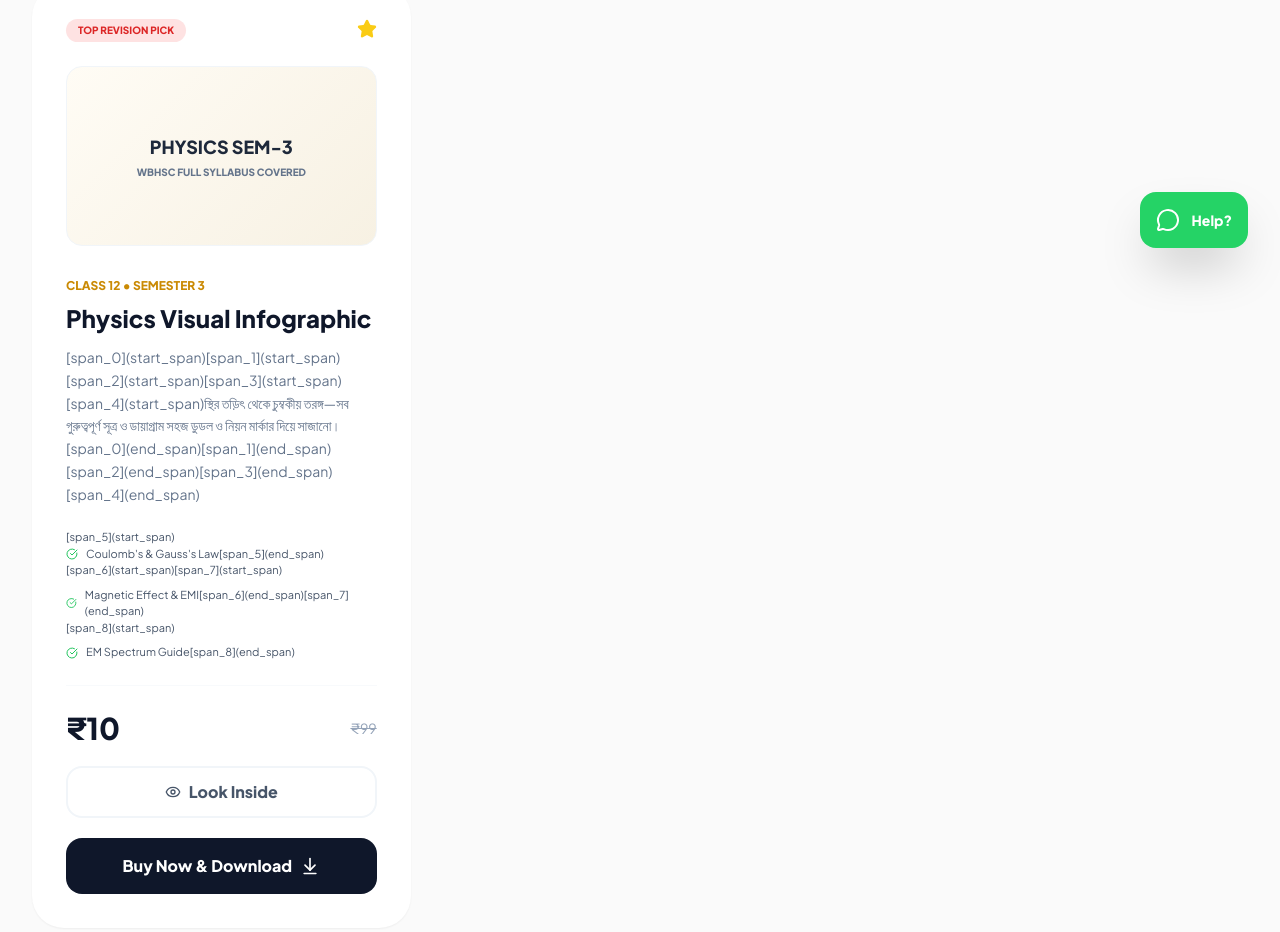
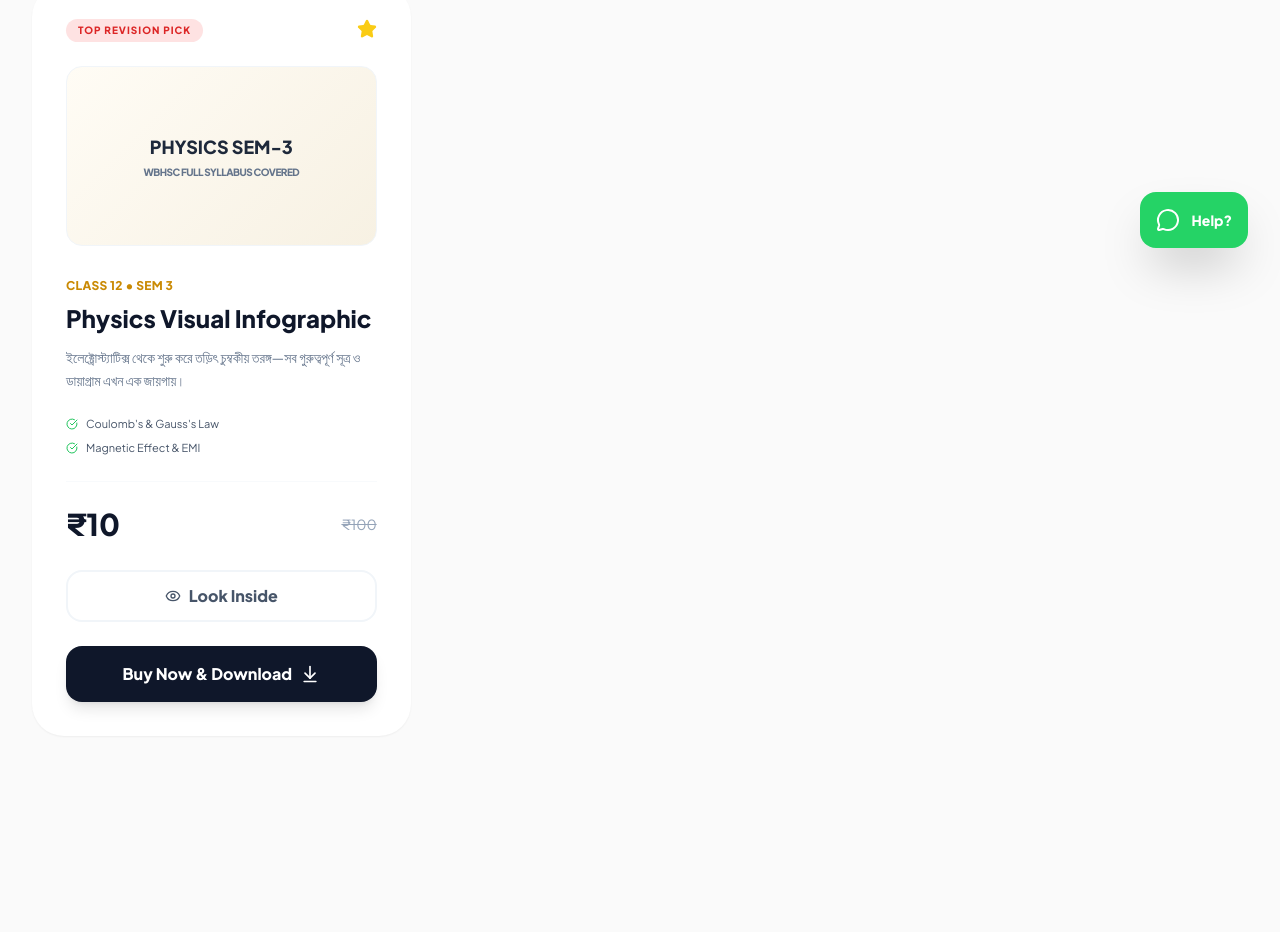
Before and after one commit to studylife0987-glitch/doodle-notes-store, a plain HTML site: page index.html in a window 1280 px wide. Shown: the part 520-1452 px from the top of the page. After the commit the page ends 1384 px from the top, so only its background shows below. Drawn offline with nearby package versions, Linux system fonts and the light colour scheme.

Commit message:
Enhance product card and modal styles
Refactor product card layout and improve animations. Update cart badge and preview modal styles.

```diff
--- a/index.html
+++ b/index.html
@@ -14,6 +14,8 @@
         .product-card { transition: all 0.4s cubic-bezier(0.4, 0, 0.2, 1); }
         .product-card:hover { transform: translateY(-10px); box-shadow: 0 30px 60px -12px rgba(0,0,0,0.12); }
         .premium-gradient { background: linear-gradient(135deg, #fffcf5 0%, #f7f1e3 100%); }
+        .cart-badge { animation: pop 0.3s ease-out; }
+        @keyframes pop { 0% { transform: scale(1); } 50% { transform: scale(1.4); } 100% { transform: scale(1); } }
         .float-btn { animation: bounce 2s infinite; }
         @keyframes bounce { 0%, 20%, 50%, 80%, 100% {transform: translateY(0);} 40% {transform: translateY(-10px);} 60% {transform: translateY(-5px);} }
     </style>
@@ -27,25 +29,22 @@
 
     <div id="preview-modal" class="hidden fixed inset-0 z-[110] flex items-center justify-center p-4">
         <div class="absolute inset-0 bg-slate-900/80 backdrop-blur-md" onclick="closePreview()"></div>
-        <div class="relative bg-white w-full max-w-2xl rounded-[32px] overflow-hidden shadow-2xl">
-            <button onclick="closePreview()" class="absolute top-4 right-4 z-10 bg-white/80 p-2 rounded-full hover:bg-white shadow-sm">
+        <div class="relative bg-white w-full max-w-2xl rounded-[32px] overflow-hidden shadow-2xl transform transition-all">
+            <button onclick="closePreview()" class="absolute top-4 right-4 z-10 bg-white/80 p-2 rounded-full hover:bg-white">
                 <i data-lucide="x" class="w-6 h-6"></i>
             </button>
-
-            <div class="relative h-[450px] bg-white flex items-center justify-center overflow-hidden">
-                <img id="slider-img" src="" class="max-h-full max-w-full object-contain p-2" alt="Note Preview">
-
-                <button onclick="changeSlide(-1)" class="absolute left-2 p-2 bg-slate-100 hover:bg-slate-200 rounded-full transition-all">
+            <div class="relative h-[450px] bg-slate-100 flex items-center justify-center">
+                <img id="slider-img" src="" class="h-full w-full object-contain p-4" alt="Note Preview">
+                <button onclick="changeSlide(-1)" class="absolute left-4 p-3 bg-white/90 rounded-full shadow-lg hover:bg-white">
                     <i data-lucide="chevron-left" class="w-6 h-6"></i>
                 </button>
-                <button onclick="changeSlide(1)" class="absolute right-2 p-2 bg-slate-100 hover:bg-slate-200 rounded-full transition-all">
+                <button onclick="changeSlide(1)" class="absolute right-4 p-3 bg-white/90 rounded-full shadow-lg hover:bg-white">
                     <i data-lucide="chevron-right" class="w-6 h-6"></i>
                 </button>
             </div>
-
-            <div class="p-6 text-center border-t border-slate-50">
+            <div class="p-6 text-center">
                 <h3 class="text-xl font-bold text-slate-900">নোটের প্রিভিউ দেখুন</h3>
-                <p class="text-sm text-slate-500 mt-1">সম্পূর্ণ ৫ পাতার নোট পেতে ₹১০ দিয়ে এখনই কিনুন</p>
+                <p class="text-sm text-slate-500 mt-1">সম্পূর্ণ নোট পেতে ₹১০ দিয়ে এখনই কিনুন</p>
             </div>
         </div>
     </div>
@@ -60,9 +59,9 @@
                     <span class="text-2xl font-extrabold tracking-tight text-slate-900">Doodle<span class="text-yellow-500">Notes</span></span>
                 </div>
                 <div class="flex items-center gap-6">
-                    <button class="relative p-3 bg-slate-100 rounded-full" onclick="toggleCart()">
+                    <button class="relative p-3 bg-slate-100 rounded-full hover:bg-slate-200 transition-colors" onclick="toggleCart()">
                         <i data-lucide="shopping-bag" class="w-5 h-5 text-slate-700"></i>
-                        <span id="cart-count" class="hidden absolute -top-1 -right-1 flex items-center justify-center w-5 h-5 text-[10px] font-bold text-white bg-yellow-500 rounded-full border-2 border-white">0</span>
+                        <span id="cart-count" class="hidden absolute -top-1 -right-1 flex items-center justify-center w-5 h-5 text-[10px] font-bold text-white bg-yellow-500 rounded-full border-2 border-white cart-badge">0</span>
                     </button>
                 </div>
             </div>
@@ -80,70 +79,83 @@
     </section>
 
     <main class="max-w-7xl mx-auto px-6 lg:px-8 pb-32">
-        <div id="product-grid" class="grid grid-cols-1 md:grid-cols-2 lg:grid-cols-3 gap-10">
+        <div id="product-grid" class="grid grid-cols-1 md:grid-cols-2 lg:grid-cols-3 gap-10"></div>
+    </main>
+
+    <script>
+        const products = [
+            {
+                id: 1,
+                title: "Physics Visual Infographic",
+                category: "Class 12 • Sem 3",
+                price: 10,
+                tag: "Top Revision Pick",
+                desc: "ইলেক্ট্রোস্ট্যাটিক্স থেকে শুরু করে তড়িৎ চুম্বকীয় তরঙ্গ—সব গুরুত্বপূর্ণ সূত্র ও ডায়াগ্রাম এখন এক জায়গায়।"
+            }
+        ];
+
+        const previewImages = [
+            'https://via.placeholder.com/600x800?text=Electrostatics+Preview', // Replace with your actual Page 1
+            'https://via.placeholder.com/600x800?text=Current+Electricity+Preview', // Replace with your actual Page 2
+            'https://via.placeholder.com/600x800?text=Magnetism+Preview' // Replace with your actual Page 3
+        ];
+
+        let currentSlide = 0;
+        let cart = [];
+
+        function renderProducts() {
+            const grid = document.getElementById('product-grid');
+            grid.innerHTML = products.map(p => `
                 <div class="product-card bg-white rounded-[32px] p-8 flex flex-col h-full border-2 border-transparent hover:border-yellow-400 shadow-sm transition-all">
                     <div class="mb-6 flex justify-between items-start">
-                    <span class="px-3 py-1 bg-red-100 text-red-600 text-[10px] font-extrabold uppercase rounded-full">Top Revision Pick</span>
-                    <i data-lucide="star" class="w-5 h-5 fill-yellow-400 text-yellow-400"></i>
+                        <span class="px-3 py-1 bg-red-100 text-red-600 text-[10px] font-extrabold uppercase tracking-widest rounded-full">${p.tag}</span>
+                        <div class="text-slate-300"><i data-lucide="star" class="w-5 h-5 fill-yellow-400 text-yellow-400"></i></div>
                     </div>
 
-                <div class="mb-8 p-6 bg-slate-50 rounded-2xl flex flex-col items-center justify-center min-h-[180px] premium-gradient relative border border-slate-100">
+                    <div class="mb-8 p-6 bg-slate-50 rounded-2xl flex flex-col items-center justify-center min-h-[180px] premium-gradient relative overflow-hidden border border-slate-100">
                          <div class="text-center">
-                        <h4 class="font-extrabold text-slate-800 text-lg mb-1 uppercase">Physics Sem-3</h4>
-                        <p class="text-[10px] text-slate-500 uppercase font-bold">WBHSC Full Syllabus Covered</p>
+                            <h4 class="font-extrabold text-slate-800 text-lg mb-1">PHYSICS SEM-3</h4>
+                            <p class="text-[10px] text-slate-500 uppercase font-bold tracking-tighter">WBHSC Full Syllabus Covered</p>
                          </div>
                     </div>
 
                     <div class="flex-grow">
-                    <p class="text-xs font-bold text-yellow-600 mb-2 uppercase">Class 12 • Semester 3</p>
-                    <h3 class="text-2xl font-extrabold text-slate-900 mb-3">Physics Visual Infographic</h3>
-                    <p class="text-sm text-slate-500 leading-relaxed mb-6">
-                        [span_0](start_span)[span_1](start_span)[span_2](start_span)[span_3](start_span)[span_4](start_span)স্থির তড়িৎ থেকে চুম্বকীয় তরঙ্গ—সব গুরুত্বপূর্ণ সূত্র ও ডায়াগ্রাম সহজ ডুডল ও নিয়ন মার্কার দিয়ে সাজানো।[span_0](end_span)[span_1](end_span)[span_2](end_span)[span_3](end_span)[span_4](end_span)
-                    </p>
+                        <p class="text-xs font-bold text-yellow-600 mb-2 uppercase tracking-wide">${p.category}</p>
+                        <h3 class="text-2xl font-extrabold text-slate-900 mb-3">${p.title}</h3>
+                        <p class="text-sm text-slate-500 leading-relaxed mb-6">${p.desc}</p>
                         <ul class="text-[11px] space-y-2 text-slate-600 mb-6">
-                        [span_5](start_span)<li class="flex items-center gap-2"><i data-lucide="check-circle" class="w-3 h-3 text-green-500"></i> Coulomb's & Gauss's Law[span_5](end_span)</li>
-                        [span_6](start_span)[span_7](start_span)<li class="flex items-center gap-2"><i data-lucide="check-circle" class="w-3 h-3 text-green-500"></i> Magnetic Effect & EMI[span_6](end_span)[span_7](end_span)</li>
-                        [span_8](start_span)<li class="flex items-center gap-2"><i data-lucide="check-circle" class="w-3 h-3 text-green-500"></i> EM Spectrum Guide[span_8](end_span)</li>
+                            <li class="flex items-center gap-2"><i data-lucide="check-circle" class="w-3 h-3 text-green-500"></i> Coulomb's & Gauss's Law</li>
+                            <li class="flex items-center gap-2"><i data-lucide="check-circle" class="w-3 h-3 text-green-500"></i> Magnetic Effect & EMI</li>
                         </ul>
                     </div>
 
                     <div class="flex flex-col gap-3 pt-6 border-t border-slate-50">
-                    <div class="flex items-center justify-between mb-2">
-                        <span class="text-3xl font-[900] text-slate-900">₹10</span>
-                        <span class="text-sm text-slate-400 line-through">₹99</span>
+                        <div class="flex items-center justify-between mb-4">
+                            <span class="text-3xl font-[900] text-slate-900">₹${p.price}</span>
+                            <span class="text-sm text-slate-400 line-through">₹${p.price * 10}</span>
                         </div>
 
-                    <button onclick="openPreview()" class="w-full mb-2 py-3 border-2 border-slate-100 text-slate-600 rounded-2xl font-bold hover:bg-slate-50 transition-all flex justify-center items-center gap-2">
+                        <button onclick="openPreview()" class="w-full mb-3 py-3 border-2 border-slate-100 text-slate-600 rounded-2xl font-bold hover:bg-slate-50 transition-all flex justify-center items-center gap-2">
                             <i data-lucide="eye" class="w-4 h-4"></i> Look Inside
                         </button>
 
-                    <button onclick="buyNow('Physics Semester 3 Full Notes', 10)" class="w-full py-4 bg-slate-900 text-white rounded-2xl font-bold hover:bg-yellow-500 hover:text-slate-900 transition-all flex justify-center items-center gap-2">
+                        <button onclick="buyNow('${p.title}', ${p.price})" class="w-full py-4 bg-slate-900 text-white rounded-2xl font-bold hover:bg-yellow-500 hover:text-slate-900 transition-all flex justify-center items-center gap-2 shadow-lg">
                             Buy Now & Download <i data-lucide="arrow-down-to-line" class="w-5 h-5"></i>
                         </button>
                     </div>
                 </div>
-        </div>
-    </main>
+            `).join('');
+            lucide.createIcons();
+        }
 
-    <script>
-        // আপনার পিডিএফ থেকে নেওয়া প্রিভিউ ইমেজের ডামি লিঙ্ক (এগুলো এখন কাজ করবে)
-        const previewImages = [
-            'https://i.postimg.cc/mD8zYp2p/physics-page1.jpg', // Page 1 preview
-            'https://i.postimg.cc/sXh0hTgF/physics-page2.jpg', // Page 2 preview
-            'https://i.postimg.cc/qR5yv9X9/physics-page3.jpg'  // Page 3 preview
-        ];
-
-        let currentSlide = 0;
-
+        // Slider Functions
         function openPreview() {
             document.getElementById('preview-modal').classList.remove('hidden');
             currentSlide = 0;
             updateSliderImage();
         }
 
-        function closePreview() {
-            document.getElementById('preview-modal').classList.add('hidden');
-        }
+        function closePreview() { document.getElementById('preview-modal').classList.add('hidden'); }
 
         function updateSliderImage() {
             const img = document.getElementById('slider-img');
@@ -159,15 +171,14 @@
         }
 
         function buyNow(title, price) {
-            const message = `হ্যালো রাহাত! আমি "${title}" নোটটি ₹${price} টাকায় কিনতে চাই। পেমেন্ট ডিটেইলস দিন।`;
+            const message = `Hello Rahat! I want to buy "${title}" for ₹${price}. Please share payment details.`;
             window.open(`https://wa.me/918158094433?text=${encodeURIComponent(message)}`, '_blank');
         }
 
-        function toggleCart() {
-            alert('সরাসরি Buy Now বাটনে ক্লিক করে কিনতে পারেন!');
-        }
+        function toggleCart() { /* Logic for cart toggle */ }
 
         lucide.createIcons();
+        renderProducts();
     </script>
 </body>
 </html>
```
Lines whose indentation alone changed are shown as unchanged.
